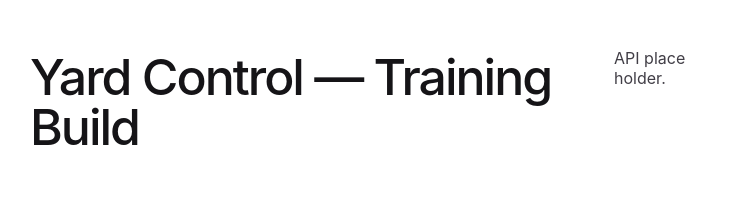
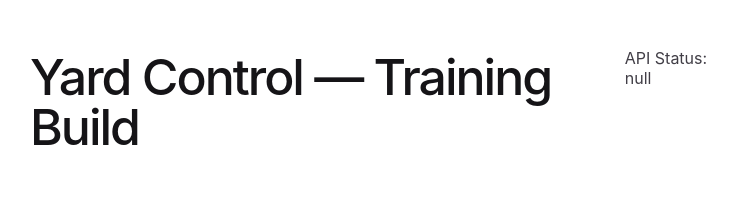
Before and after one commit to Rymega98/yard-app-rylan-v2, an Angular app in the folder yard-control-web/: page / in a window 1280 px wide. Shown: the top 202 px of the page, without its empty margins (260-997 px from the left). Built offline with nearby package versions, Linux system fonts and the light colour scheme; no server answers.

Commit message:
Add root .gitignore for Node and .NET build artifacts

```diff
--- a/yard-control-web/src/app/app.config.server.ts
+++ b/yard-control-web/src/app/app.config.server.ts
@@ -2,6 +2,8 @@ import { mergeApplicationConfig, ApplicationConfig } from '@angular/core';
 import { provideServerRendering, withRoutes } from '@angular/ssr';
 import { appConfig } from './app.config';
 import { serverRoutes } from './app.routes.server';
+
+
 
 const serverConfig: ApplicationConfig = {
   providers: [
--- a/yard-control-web/src/app/app.config.ts
+++ b/yard-control-web/src/app/app.config.ts
@@ -3,11 +3,16 @@ import { provideRouter } from '@angular/router';
 
 import { routes } from './app.routes';
 import { provideClientHydration, withEventReplay } from '@angular/platform-browser';
+import { provideHttpClient , withFetch} from '@angular/common/http';
+
+
 
 export const appConfig: ApplicationConfig = {
   providers: [
     provideBrowserGlobalErrorListeners(),
     provideZonelessChangeDetection(),
+    provideHttpClient(withFetch()),
     provideRouter(routes), provideClientHydration(withEventReplay())
   ]
+
 };
--- a/yard-control-web/src/app/app.html
+++ b/yard-control-web/src/app/app.html
@@ -6,6 +6,11 @@
 <!-- * * * * * * * * * Delete the template below * * * * * * * * * -->
 <!-- * * * * * * * to get started with your project! * * * * * * * -->
 <!-- * * * * * * * * * * * * * * * * * * * * * * * * * * * * * * * -->
+
+
+
+
+
 
 <style>
   :host {
@@ -174,7 +179,7 @@
 
 
       <h1> {{ title() }}</h1>
-      <p>API place holder.</p>
+      <p>API Status: {{ status|json }}</p>
 
 
   </div>
--- a/yard-control-web/src/app/app.ts
+++ b/yard-control-web/src/app/app.ts
@@ -1,12 +1,23 @@
-import { Component, signal } from '@angular/core';
+import { Component, signal, inject } from '@angular/core';
 import { RouterOutlet } from '@angular/router';
+import { HttpClient } from '@angular/common/http';
+import { error } from 'console';
+import { JsonPipe } from '@angular/common';
 
 @Component({
   selector: 'app-root',
-  imports: [RouterOutlet],
+  imports: [RouterOutlet, JsonPipe],
   templateUrl: './app.html',
   styleUrl: './app.scss'
 })
 export class App {
   protected readonly title = signal('Yard Control — Training Build');
+
+  status: any = null;
+
+  private http = inject(HttpClient);
+  ngOnInit() {this.http.get('http://localhost:5153/WeatherForecast').subscribe({
+    next: (data) => {this.status = data;},
+    error: (err) => console.error('API Error:', err)
+  });}
 }
```
Also changed, not shown: yard-control-web/src/app/app.routes.ts (line endings or trailing spaces), 13 other files (tests, documents, lock files or other folders).
